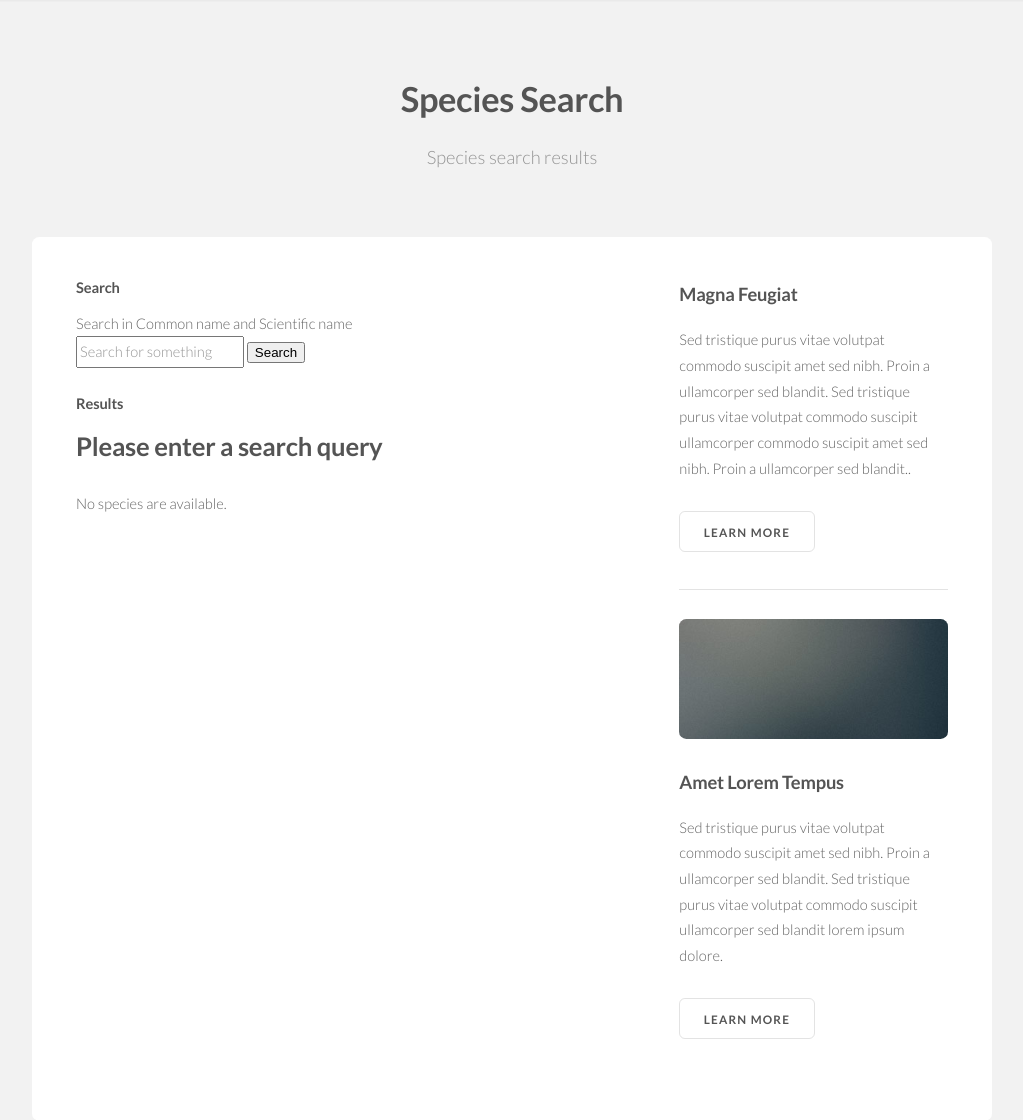
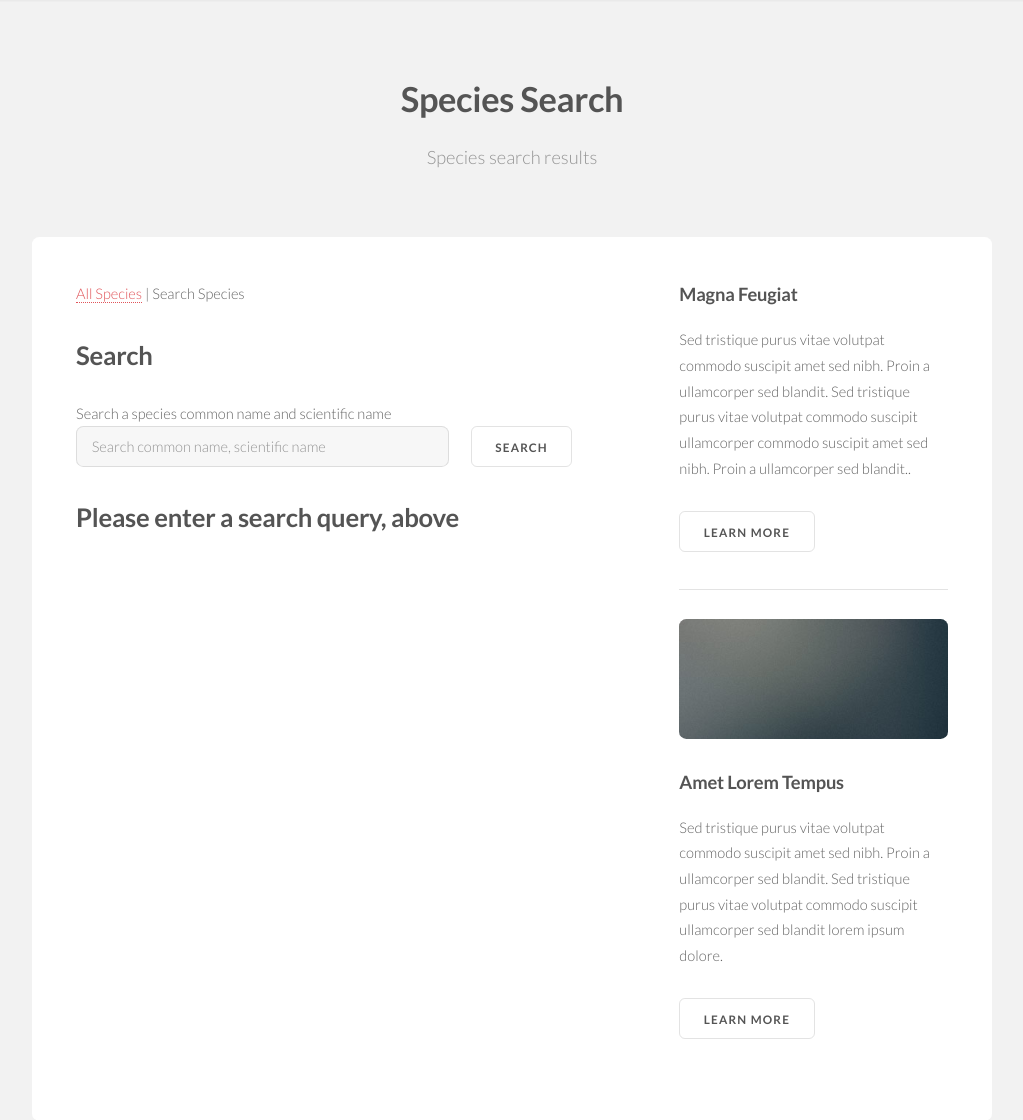
Before and after one commit to akademy/etweb, a Django app: page /species/search/ in a window 1280 px wide. Shown: the part 44-1164 px from the top of the page, without its empty margins (128-1151 px from the left). Run offline with Django 4.2, Linux system fonts and the light colour scheme; parts of the project's set-up code (start-up, migrations or seed data) failed here and were passed over.

Commit message:
Improve search display

```diff
--- a/web/webapp/static/css/style.css
+++ b/web/webapp/static/css/style.css
@@ -1371,3 +1371,11 @@
 		#footer .copyright {
 			font-size: 0.8em;
 		}
+
+
+/**********************************************/
+
+
+p.tight {
+	margin: 0 !important;
+}
--- a/web/webapp/templates/species/list.html
+++ b/web/webapp/templates/species/list.html
@@ -8,6 +8,8 @@
 {% endblock header %}
 
 {% block content %}
+	<p>All Species | <a href="/species/search/">Search Species</a></p>
+
 	<section>
 		{% if species_list %}
 			<ul>
--- a/web/webapp/templates/species/search.html
+++ b/web/webapp/templates/species/search.html
@@ -9,53 +9,45 @@
 
 {% block content %}
 
+	<p><a href="/species/">All Species</a> | Search Species </p>
+
 	<section>
-		<h1>Search</h1>
-		Search in Common name and Scientific name
+		<h2>Search</h2>
+		<p class="tight">Search a species common name and scientific name</p>
 		<form class="d-flex" role="search" method="POST" action="{% url 'species-search' %}">
+			<div class="row uniform">
+				<div class="8u 12u(3)">
 					<input
 							class="form-control me-2"
-					type="search"
-					placeholder="Search for something"
-					name="search_query"
+							type="text"
+							placeholder="Search common name, scientific name"
+							name="query"
 							required aria-label="Search"
 							value="{{query}}"
 					>
-			<button class="btn btn-outline-success" type="submit">Search</button>
+				</div>
+				<div class="4u 12u(3)">
+					<ul class="actions">
+						<li><input type="submit" value="Search"></li>
+					</ul>
+				</div>
+			</div>
 			{% csrf_token %}
 		</form>
-	</section>
 
-	<section>
-	<h1>Results</h1>
 		{% if query %}
-		<p><strong>Found: {{ species|length}} species</strong></p>
-				<!-- loop through search query -->
+			<p>Found <strong>{{ species|length}}</strong> species matching your search:</p>
+			<ul class="alt">
 				{% for s in species %}
-					<div>
-						<!-- return search query -->
-						<p>
-							<a href="/species/{{ species.id }}/">{{ s.common_name }}</a><br/>
+					<li><p>
+							<a href="/species/{{ s.id }}/">{{ s.common_name }}</a><br/>
 							{{ s.scientific_name }}
-						</p>
-					</div>
+					</p></li>
 				{% endfor %}
+			</ul>
 		{% else %}
-		<!-- return a message if the user does not enter a search query -->
-		<h2>Please enter a search query</h2>
+			<h2>Please enter a search query, above</h2>
 		{% endif %}
 	</section>
 
-	<section>
-		{% if species_list %}
-			<ul>
-				{% for species in species_list %}
-					<li><a href="/species/{{ species.id}}/">{{ species.common_name }}</a> ({{ species.scientific_name }})</li>
-				{% endfor %}
-			</ul>
-		{% else %}
-			<p>No species are available.</p>
-		{% endif %}
-
-	</section>
 {% endblock content %}
--- a/web/webapp/views/species.py
+++ b/web/webapp/views/species.py
@@ -33,7 +33,7 @@ def search(request):
 	# Check if the request is a post request.
 	if request.method == 'POST':
 		# Retrieve the search query entered by the user
-		search_query = request.POST['search_query']
+		search_query = request.POST['query']
 		# Filter your model by the search query
 		species = Species.objects.filter(Q(common_name__icontains=search_query) | Q(scientific_name__icontains=search_query))
 		return render(request, 'species/search.html', {'query': search_query, 'species': species})
```
Lines whose indentation alone changed are shown as unchanged.
